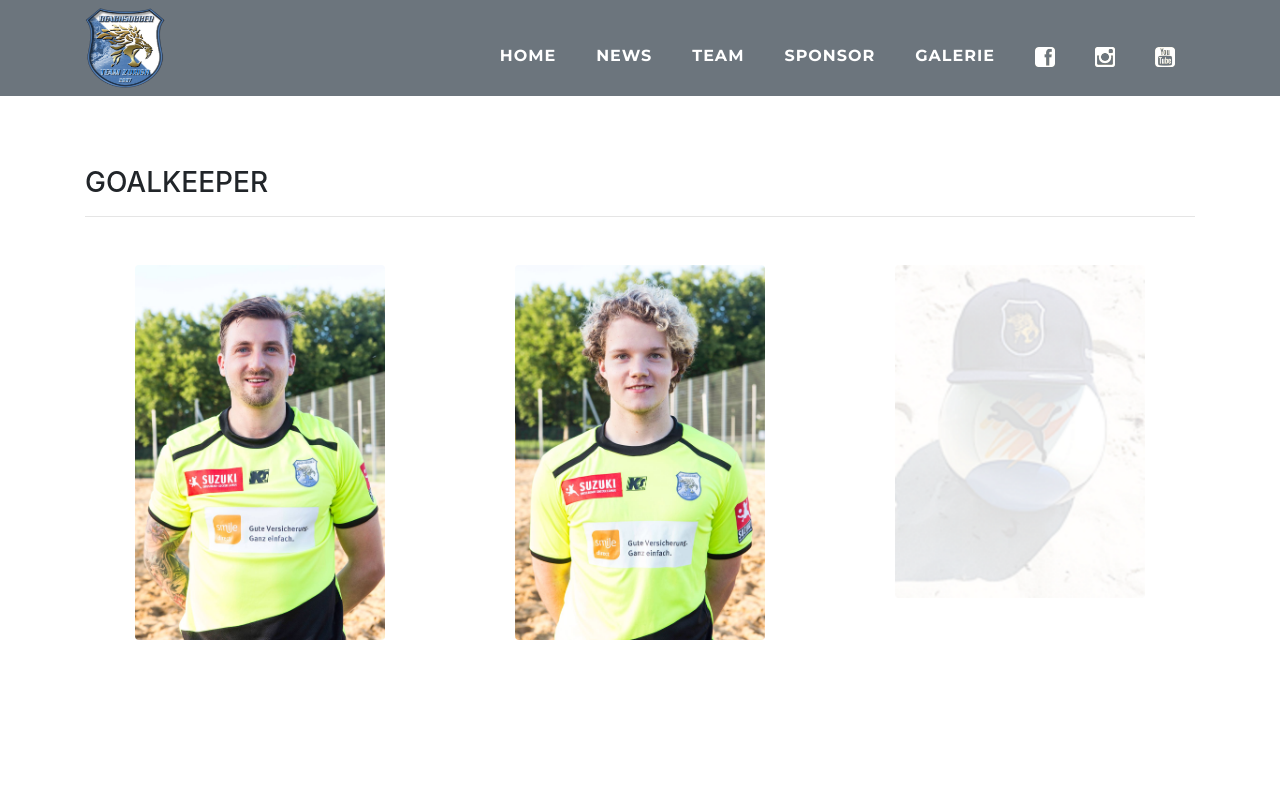
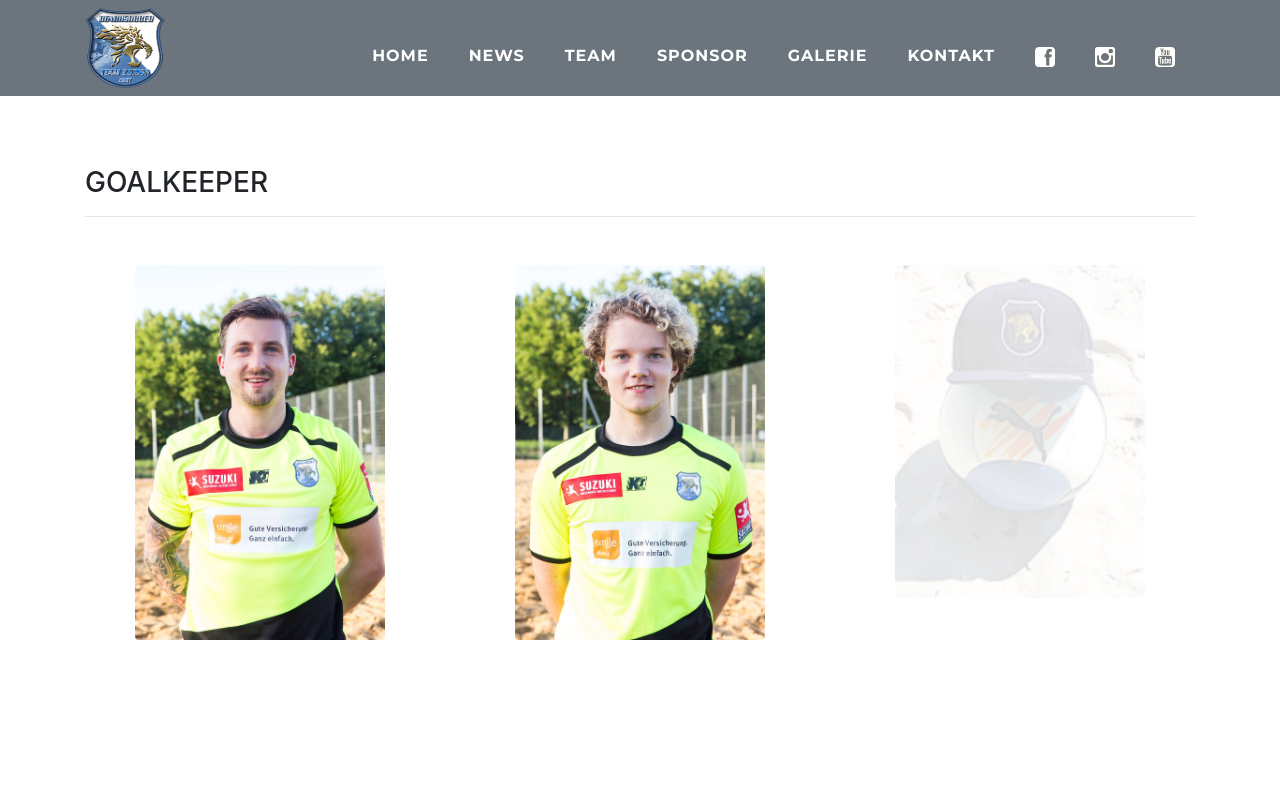
Before and after one commit to BulldogsZuerich/BSTZH, a website with bundled scripts: page team.html in a window 1280 px wide. Shown: the top 800 px of the page. Built offline with nearby package versions, Linux system fonts and the light colour scheme.

Commit message:
team finished

```diff
--- a/team.html
+++ b/team.html
@@ -53,6 +53,9 @@
                 </li>
                 <li class="nav-item mx-0 mx-lg-1">
                     <a class="nav-link py-3 px-0 px-lg-3 rounded " href="">Galerie</a>
+                </li>
+                <li class="nav-item mx-0 mx-lg-1">
+                    <a class="nav-link py-3 px-0 px-lg-3 rounded " href="">Kontakt</a>
                 </li>
                 <li class="nav-item mx-0 mx-lg-1">
                     <a class="nav-link py-3 px-0 px-lg-3 rounded" href="https://www.facebook.com/Beachsoccer-Team-Z%C3%BCrich-337832753381054/"><img class="nav_social_logo" src="img/logo/nav_facebook.png"></a>
```
